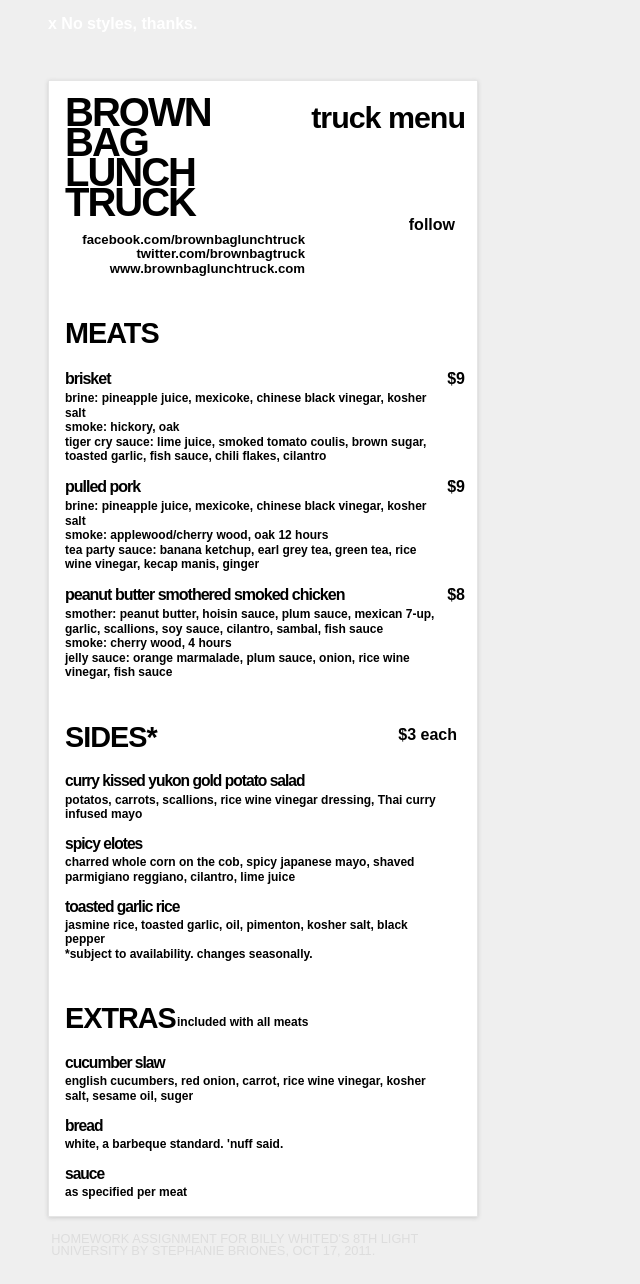
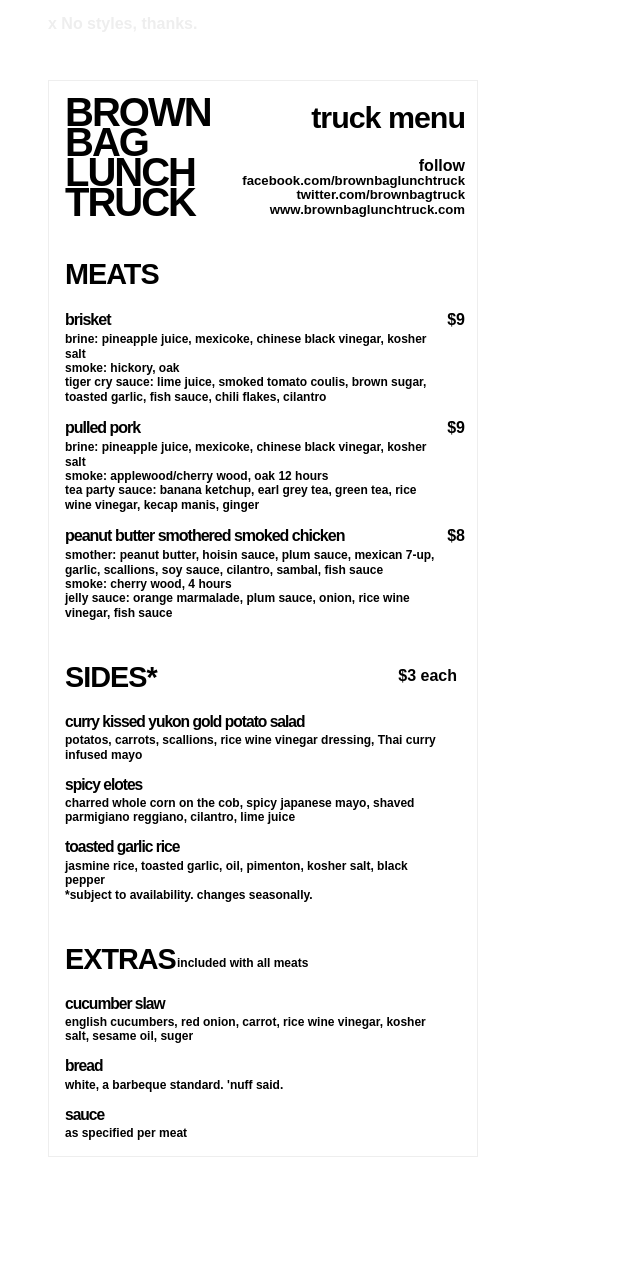
Before and after one commit to smbriones/smbriones.github.com, a Jekyll site: the page testing/expressive/brownbag.html, which Jekyll copies as it is, in a window 1280 px wide. Shown: the whole page, without its empty margins (0-640 px from the left). Built offline with Jekyll 4.4.1, drawn with Linux system fonts in a browser that asks for light colours; nearby versions of some CDN libraries; some web fonts are replaced; library files that are not in the unit come from our copies; after the commit the page ends 1205 px from its top, so only the background shows below that.

Commit message:
reverted back to original

```diff
--- a/testing/expressive/brownbag.html
+++ b/testing/expressive/brownbag.html
@@ -111,8 +111,5 @@
     </li>
   </ul>
 </div>
-<footer>
-  Homework assignment for Billy Whited's 8th Light University by Stephanie Briones, Oct 17, 2011.
-</footer>
 </body>
 </html>
--- a/testing/expressive/stylesheets/expressive.css
+++ b/testing/expressive/stylesheets/expressive.css
@@ -1,14 +1,6 @@
-body {
-  background-color: #EFEFEF;
-}
-
 div.menu {
-  background-color: #FFFFFF;
-  border: 1px solid #E5E5E5;
-  -webkit-box-shadow: 0px 1px 4px #CCC; /* Saf3-4 */
-  -moz-box-shadow: 0px 1px 4px #CCC; /* FF3.5 - 3.6 */
-  box-shadow: 0px 1px 4px #CCC; /* Opera 10.5, IE9, FF4+, Chrome 10+ */
-  margin: 3em 3em 1em 3em;
+  border: 1px solid #EEEEEE;
+  margin: 3em;
   padding: 1em 0.75em 1em 1em;
   width: 400px;
 }
@@ -125,7 +117,6 @@ h3.sides-price {
 
 h3.social {
   float: right;
-  margin: 0 10px 0 0;
   text-align: right;
   width: 240px;
 }
@@ -144,20 +135,10 @@ div[role=navigation] {
 
 a.styles-off {
   font-size: 1em;
-  color: #FFFFFF;
+  color: #EEEEEE;
 }
 
 ul li p {
   display: inline-block;
   width: 380px;
 }
-
-footer {
-  color: #DDDDDD;
-  font-family: futura, sans-serif;
-  font-size: 0.80em;
-  font-weight: normal;
-  margin: 0 0 2em 4em;
-  text-transform: uppercase;
-  width: 400px;
-}
```
